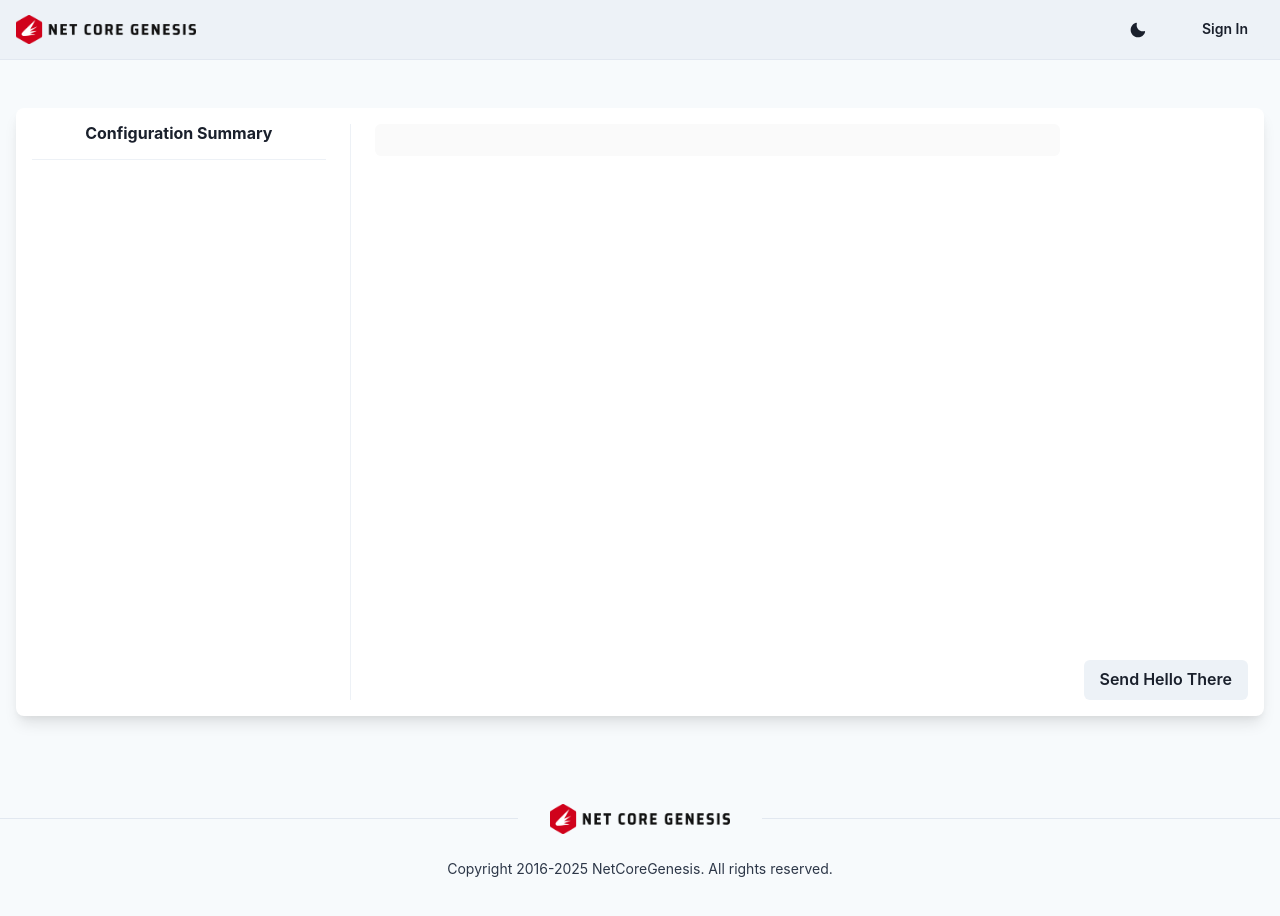
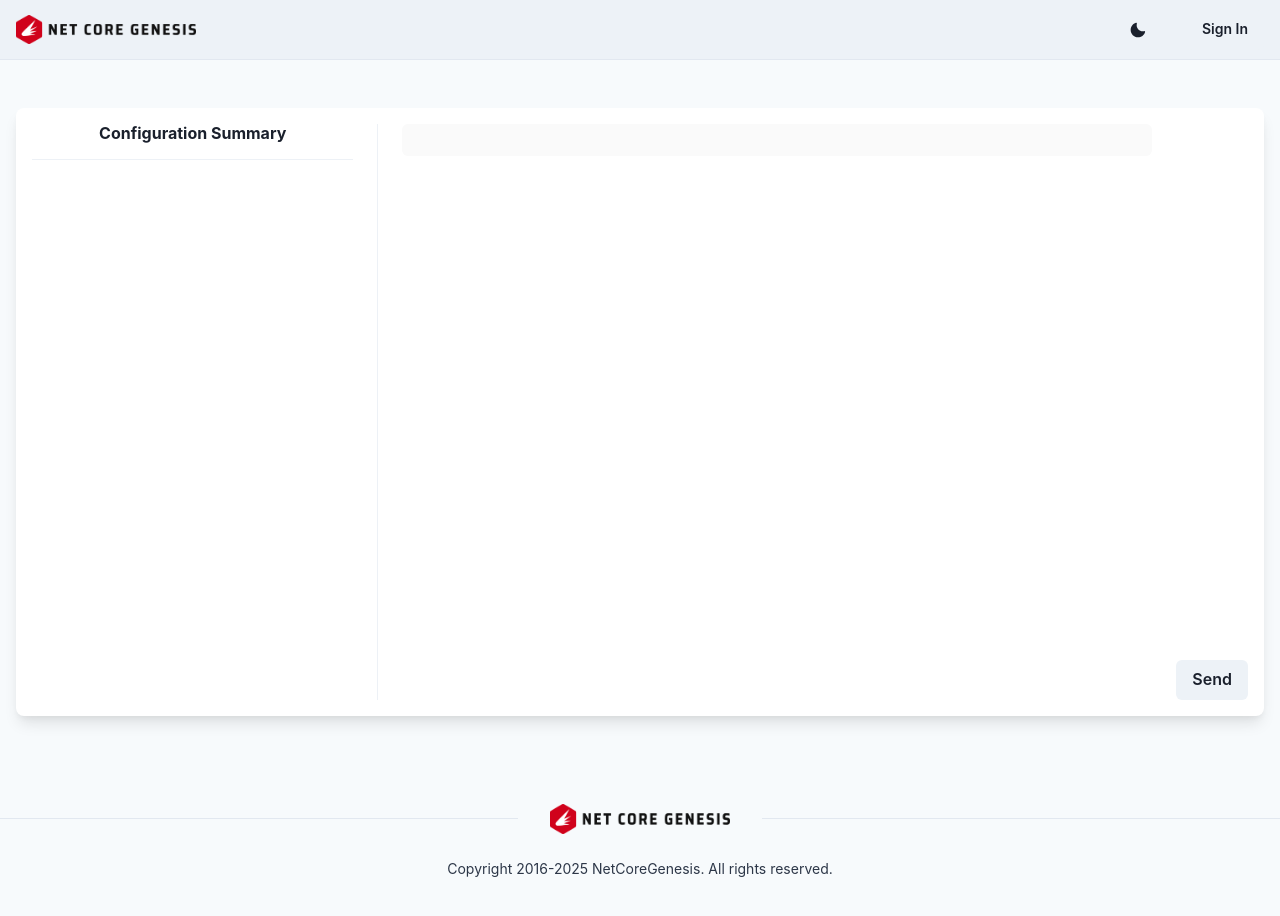
Before and after one commit to ahmetizgi84/genesis-ui, a React (Create React App) app: page /create in a window 1280 px wide. Shown: the top 916 px of the page. Built offline with nearby package versions, Linux system fonts and the light colour scheme.

Commit message:
Change button text from 'Send Hello There' to 'Send'

```diff
--- a/src/pages/create.tsx
+++ b/src/pages/create.tsx
@@ -55,7 +55,7 @@ const Create = () => {
               </Stack>
               <Flex alignItems="flex-end">
                 <Button isLoading={loading} disabled={loading} onClick={getDataFromSocket}>
-                  Send Hello There
+                  Send
                 </Button>
               </Flex>
             </Flex>
```
